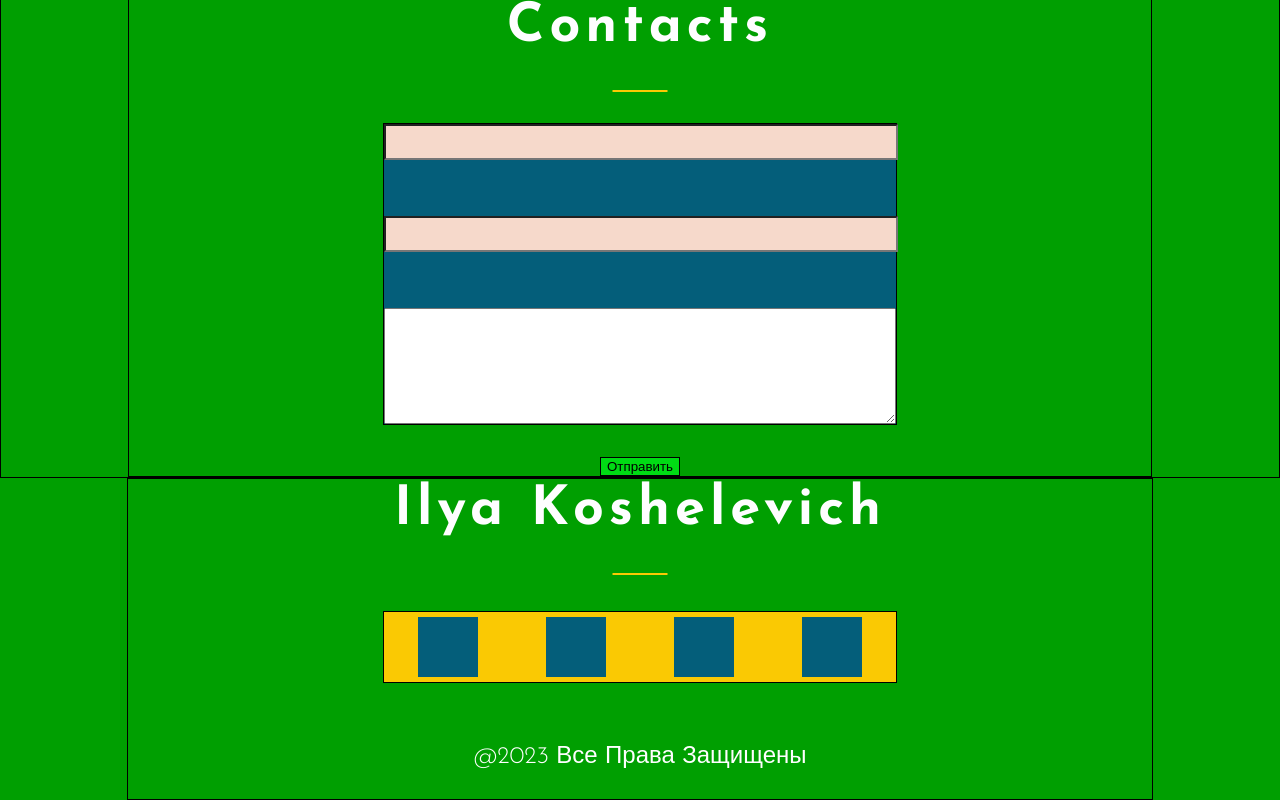
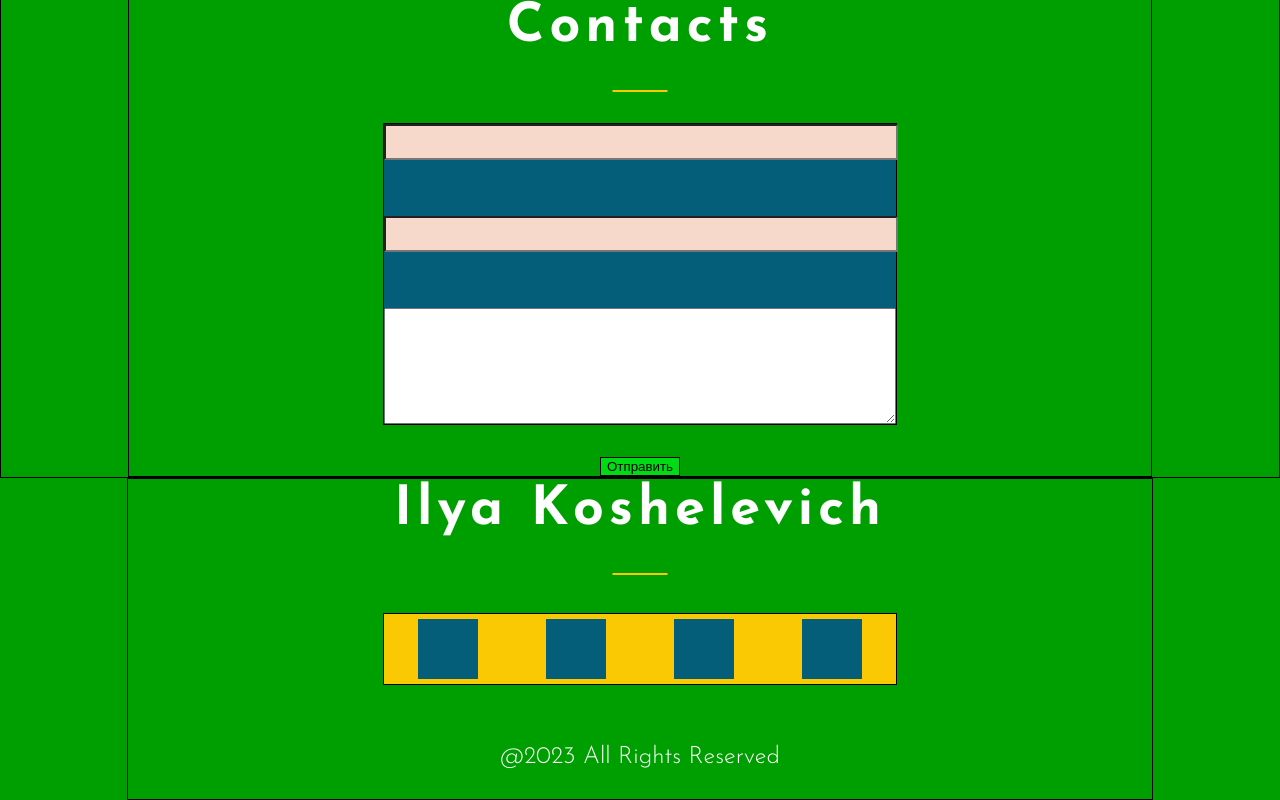
Before and after one commit to iliik/cv, a React (Create React App) app: page / in a window 1280 px wide. Shown: the part 2726-3526 px from the top of the page. Built offline with nearby package versions, Linux system fonts and the light colour scheme.

Commit message:
Title-cv-refactor-Footer

```diff
--- a/src/footer/Footer.js
+++ b/src/footer/Footer.js
@@ -8,14 +8,14 @@ function Footer() {
     return (
         <div className={style.footerBlock}>
             <div className={`${styleContainer.container} ${style.footerBlock}`}>
-           <Title text={'Ilya Koshelevich'}/>
+                <Title text={'Ilya Koshelevich'}/>
                 <div className={style.iconBlock}>
                     <div className={style.icon}></div>
                     <div className={style.icon}></div>
                     <div className={style.icon}></div>
                     <div className={style.icon}></div>
                 </div>
-                <h2 className={style.date}> @2023 Все права защищены</h2>
+                <h2 className={style.date}> @2023 All rights reserved</h2>
             </div>
 
         </div>
```
Also changed, not shown: src/footer/Footer.module.css (+4 -3 lines).
